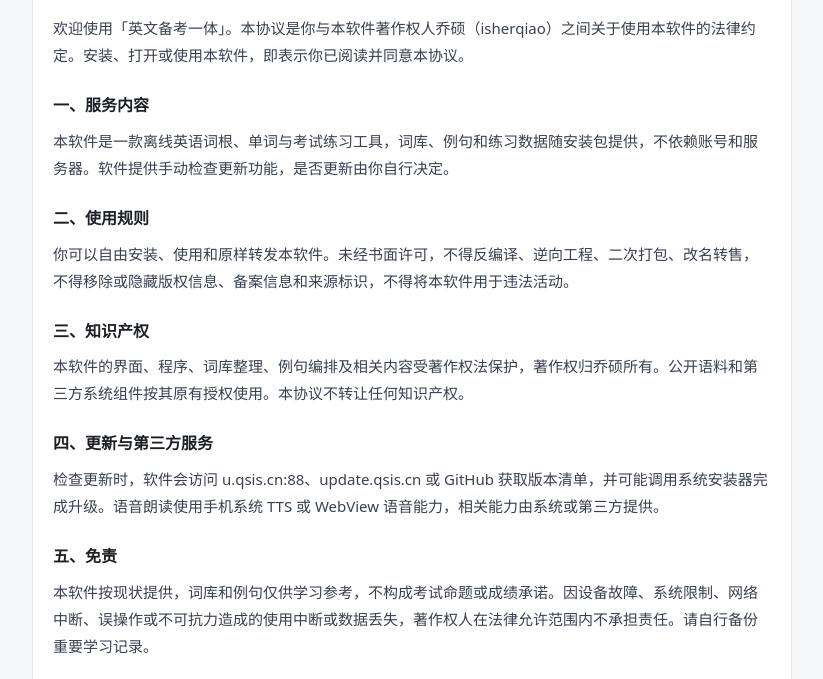
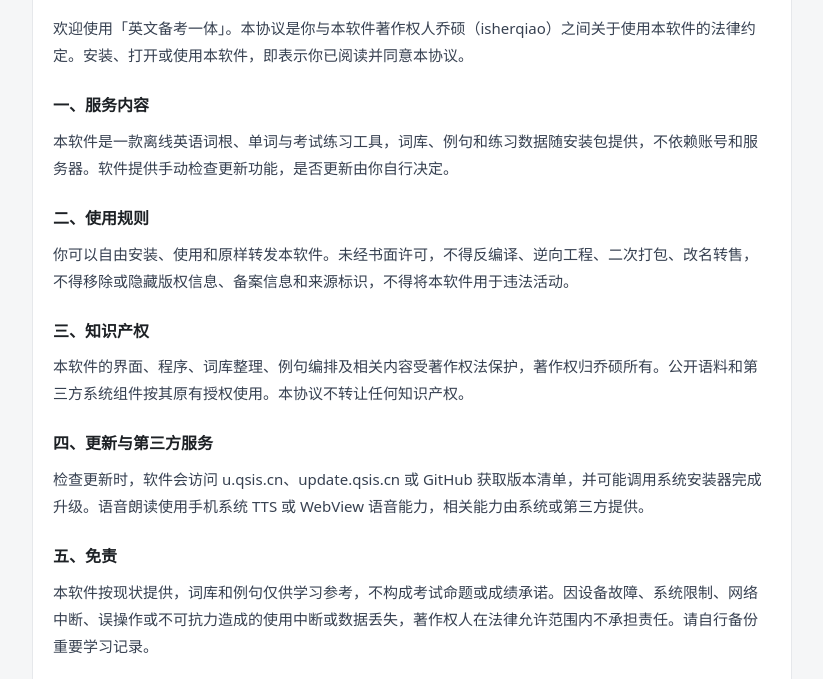
Before and after one commit to isherqiao/Isherqiao-Update, a plain HTML site: page enexam/terms.html in a window 1280 px wide. Shown: the part 119-798 px from the top of the page, without its empty margins (228-1051 px from the left). Drawn offline with Linux system fonts and the light colour scheme.

```diff
--- a/enexam/terms.html
+++ b/enexam/terms.html
@@ -31,7 +31,7 @@ footer a{color:#6b7280;text-decoration:none}
 <h2>三、知识产权</h2>
 <p>本软件的界面、程序、词库整理、例句编排及相关内容受著作权法保护，著作权归乔硕所有。公开语料和第三方系统组件按其原有授权使用。本协议不转让任何知识产权。</p>
 <h2>四、更新与第三方服务</h2>
-<p>检查更新时，软件会访问 u.qsis.cn:88、update.qsis.cn 或 GitHub 获取版本清单，并可能调用系统安装器完成升级。语音朗读使用手机系统 TTS 或 WebView 语音能力，相关能力由系统或第三方提供。</p>
+<p>检查更新时，软件会访问 u.qsis.cn、update.qsis.cn 或 GitHub 获取版本清单，并可能调用系统安装器完成升级。语音朗读使用手机系统 TTS 或 WebView 语音能力，相关能力由系统或第三方提供。</p>
 <h2>五、免责</h2>
 <p>本软件按现状提供，词库和例句仅供学习参考，不构成考试命题或成绩承诺。因设备故障、系统限制、网络中断、误操作或不可抗力造成的使用中断或数据丢失，著作权人在法律允许范围内不承担责任。请自行备份重要学习记录。</p>
 <h2>六、协议变更</h2>
```
